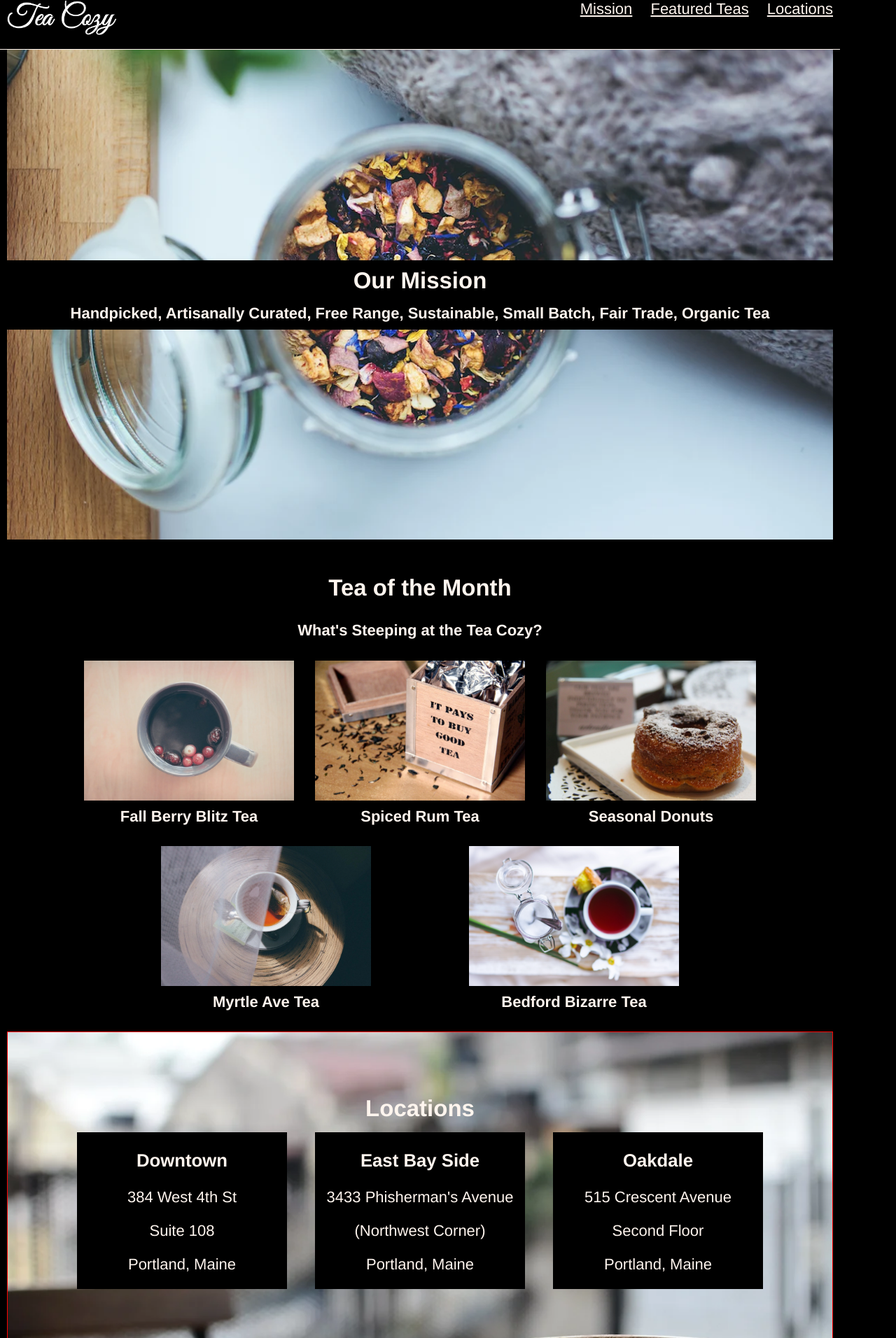
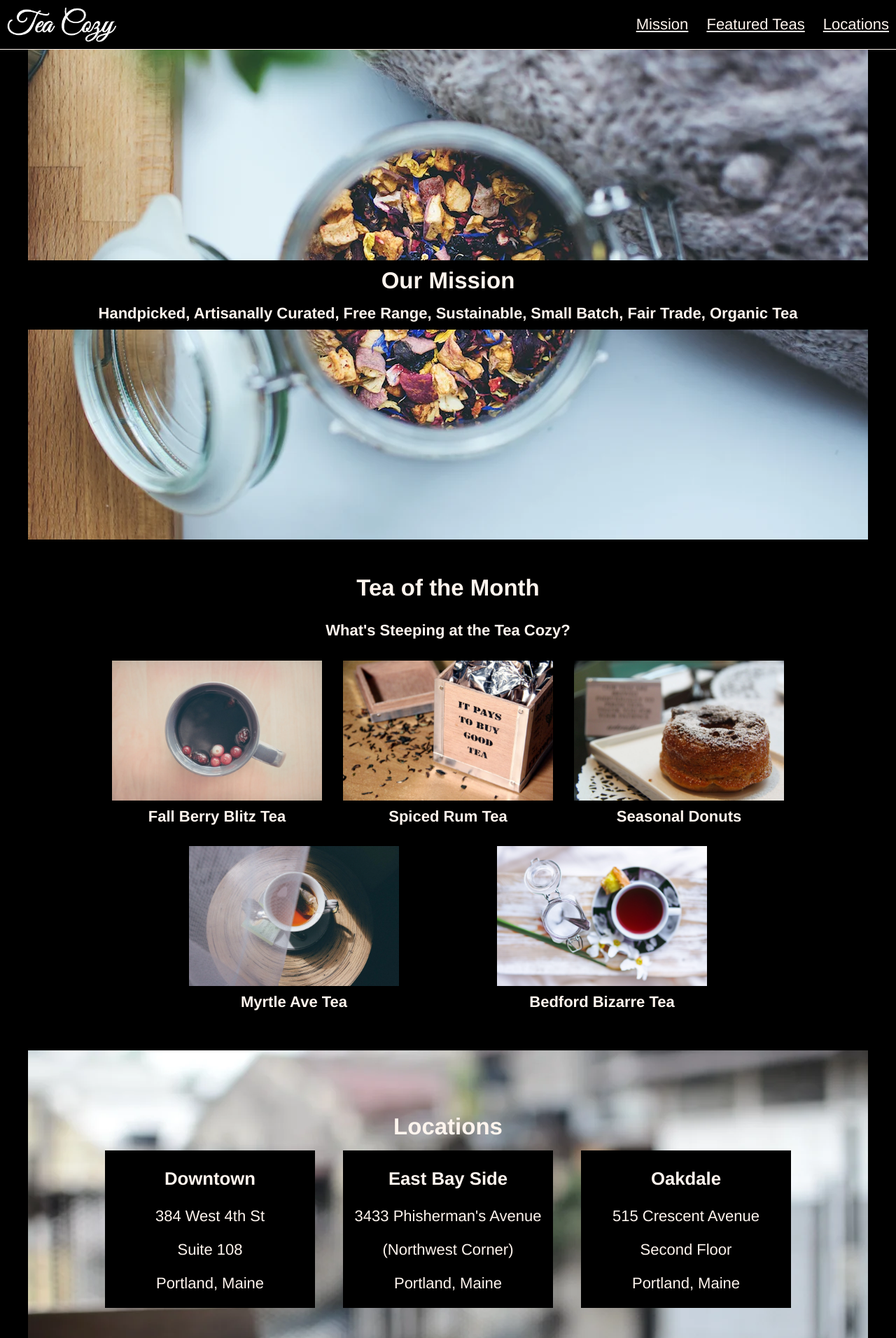
Before and after one commit to JeffFromParis/Tea-Cozy, a plain HTML site: page index.html in a window 1280 px wide. Shown: the top 1912 px of the page at 70% size. Drawn offline with Linux system fonts and the light colour scheme.

Commit message:
Centering vertically the header. Centering the body elements

```diff
--- a/style.css
+++ b/style.css
@@ -13,8 +13,12 @@ html {
 body {
     margin: 0;
 
-    max-width: 1200px;
+    /* max-width: 1200px; */
     min-width: 500px;
+
+    /* display: flex;
+    flex-direction: column;
+    justify-content: center; */
 }
 
 /******************************************************
@@ -24,7 +28,7 @@ header {
     border-bottom: 1px solid seashell;
     height: 70px;
     width: 100%;
-    max-width: 1200px;
+    /* max-width: 1200px; */
 
     background-color:black;
     position: fixed;
@@ -32,6 +36,10 @@ header {
     left: 0px;
 
     z-index: 1;
+
+    display: flex;
+    align-items: center;
+    justify-content: space-between;
 }
 
 header img {
@@ -50,6 +58,10 @@ header img {
     margin-left: 10px;
 }
 
+#navright a:hover{
+    color:coral;
+}
+
 /******************************************************
  main
  *****************************************************/
@@ -59,11 +71,17 @@ main {
     top: 71px;
     padding-right: 10px;
     padding-left: 10px;
+
+    /* display: flex;
+    flex-direction: column;
+    justify-content: center; */
 }
 
  /*Mission section*/
 #mission {
     /* border: 1px red solid; */
+
+    margin: 0 auto;
 
     height: 700px;
     max-width: 1200px;
@@ -133,7 +151,10 @@ main {
 
 /*Locations section*/
 #locations {
-    border: 1px red solid;
+    /* border: 1px red solid; */
+
+    margin: 0 auto;
+
     min-height: 500px;
     max-width: 1200px;
 
@@ -143,8 +164,8 @@ main {
 }
 
 #locations h2 {
-    margin-top: 90px;
     margin-bottom: 15px;
+    padding-top: 90px
 }
 
 .locations-samples {
```
